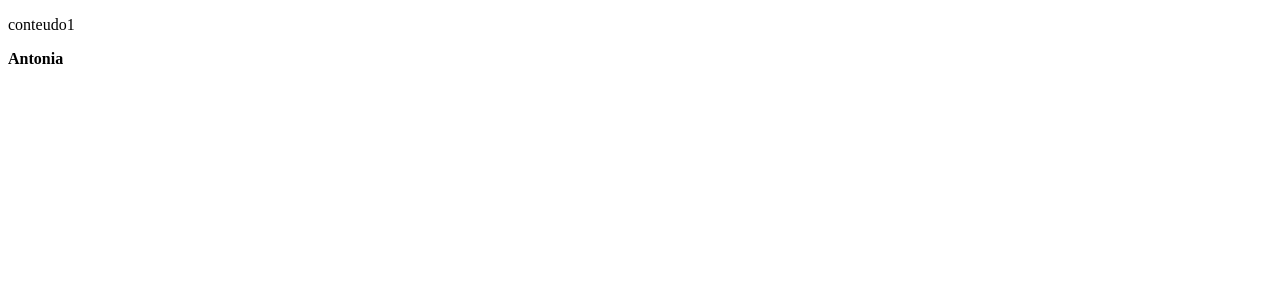
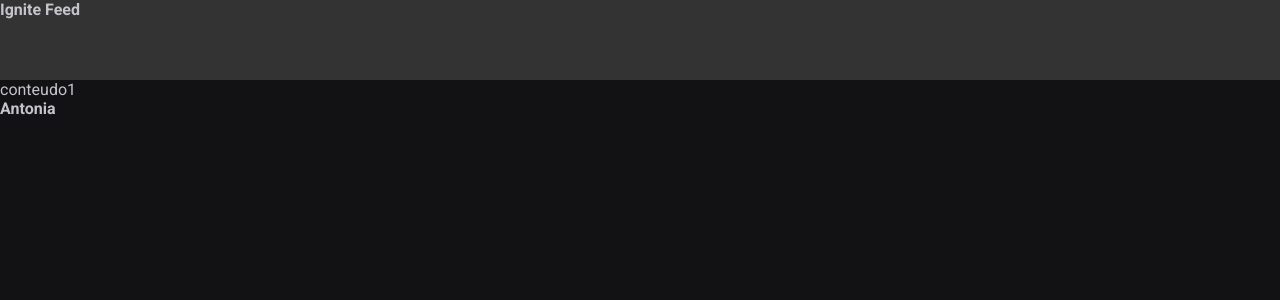
Before and after one commit to antonialucianapires/app-feed-reactjs-fundamentos, a React (Vite) app: page / in a window 1280 px wide. Shown: the top 300 px of the page. Built offline with nearby package versions, Linux system fonts and the light colour scheme.

Commit message:
feat: definição do estilo global

```diff
--- a/index.html
+++ b/index.html
@@ -1,13 +1,24 @@
 <!DOCTYPE html>
 <html lang="en">
+
 <head>
   <meta charset="UTF-8" />
+
+  <link rel="preconnect" href="https://fonts.googleapis.com" />
+  <link rel="preconnect" href="https://fonts.gstatic.com" crossorigin />
+
   <link rel="icon" type="image/svg+xml" href="/src/favicon.svg" />
   <meta name="viewport" content="width=device-width, initial-scale=1.0" />
+
+  <link href="https://fonts.googleapis.com/css2?family=Poppins:wght@200&family=Roboto:wght@400;700&display=swap"
+    rel="stylesheet">
+
   <title>Vite App</title>
 </head>
+
 <body>
   <div id="root"></div>
   <script type="module" src="/src/main.jsx"></script>
 </body>
+
 </html>
--- a/src/App.jsx
+++ b/src/App.jsx
@@ -1,8 +1,11 @@
+import { Header } from "./components/Header"
 import { Post } from "./Post"
+import './global.css'
 
 export function App() {
   return (
     <div>
+      <Header/>
       <Post
         autor="Antonia"
         conteudo="conteudo1"
--- /dev/null
+++ b/src/components/Header.jsx
@@ -0,0 +1,9 @@
+import style from '../components/Header.module.css'
+
+export function Header() {
+    return (
+        <header className={style.header}>
+            <strong>Ignite Feed</strong>
+        </header>
+    );
+}
--- /dev/null
+++ b/src/components/Header.module.css
@@ -0,0 +1,4 @@
+.header {
+    background-color: #333;
+    height: 80px;
+}
--- /dev/null
+++ b/src/global.css
@@ -0,0 +1,30 @@
+:root {
+    --white: #ffffff;
+    --gray-100: #e1e1e6;
+    --gray-300: #c4c4cc;
+    --gray-400: #8d8d99;
+    --gray-600: #323238;
+    --gray-700: #29292e;
+    --gray-800: #202024;
+    --gray-900: #121214;
+
+    --green-500: #00875f;
+}
+
+* {
+    margin: 0;
+    padding: 0;
+    box-sizing: border-box;
+}
+
+body {
+    background: var(--gray-900);
+    color: var(--gray-300);
+    -webkit-font-smoothing: antialiased;
+}
+
+body, input, textarea, button {
+    font-family: 'Roboto', sans-serif;
+    font-weight: 400;
+    font-size: 1rem;
+}
```
Lines whose indentation alone changed are shown as unchanged.
